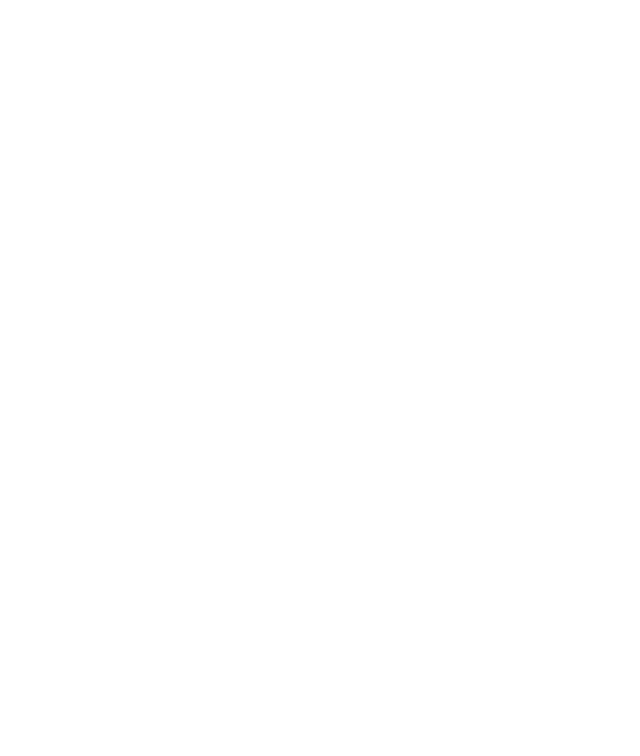
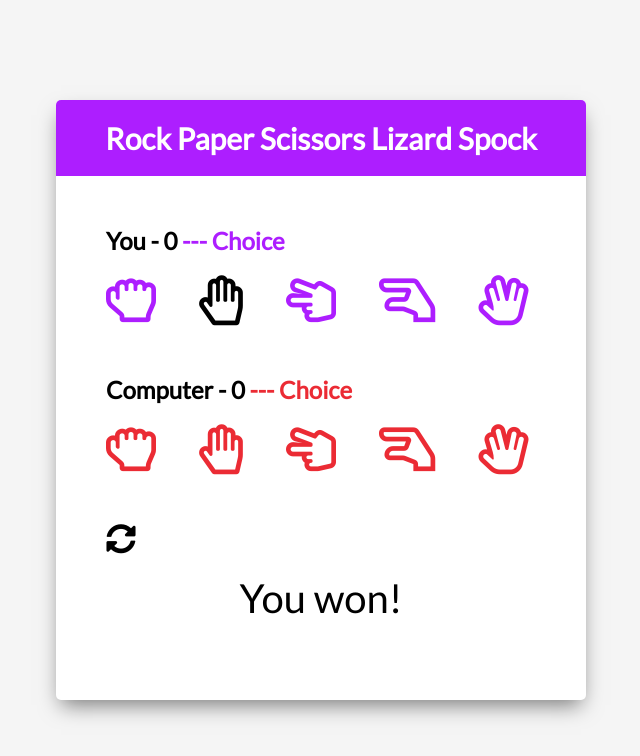
Before and after one commit to ionpdev/rock-spock-game, a plain HTML site: page index.html in a window 1280 px wide. Shown: the whole page, without its empty margins (319-959 px from the left). Drawn offline with Linux system fonts and the light colour scheme.

Commit message:
app UI, player and computer, icons and fonts

```diff
--- a/index.html
+++ b/index.html
@@ -12,6 +12,54 @@
     <link rel="stylesheet" href="style.css" />
   </head>
   <body>
+    <div class="game-container">
+      <!-- Header -->
+      <div class="header">
+        <h1>Rock Paper Scissors Lizard Spock</h1>
+      </div>
+      <!-- Player Container -->
+      <div class="player-container" id="player">
+        <h2>
+          You - <span id="playerScore">0</span
+          ><span class="choice" id="choice"> --- Choice</span>
+        </h2>
+        <i class="far fa-hand-rock" title="Rock" id="playerRock"></i>
+        <i
+          class="far fa-hand-paper selected"
+          title="Paper"
+          id="playerPaper"
+        ></i>
+        <i
+          class="far fa-hand-scissors"
+          title="Scissors"
+          id="playerScrissors"
+        ></i>
+        <i class="far fa-hand-lizard" title="Lizard" id="playerLizard"></i>
+        <i class="far fa-hand-spock" title="Spock" id="playerSpock"></i>
+      </div>
+      <!-- Computer Container -->
+      <div class="player-container" id="computer">
+        <h2>
+          Computer - <span id="computerScore">0</span
+          ><span class="choice" id="choice"> --- Choice</span>
+        </h2>
+        <i class="far fa-hand-rock" title="Rock" id="computerRock"></i>
+        <i class="far fa-hand-paper" title="Paper" id="computerPaper"></i>
+        <i
+          class="far fa-hand-scissors"
+          title="Scissors"
+          id="computerScrissors"
+        ></i>
+        <i class="far fa-hand-lizard" title="Lizard" id="computerLizard"></i>
+        <i class="far fa-hand-spock" title="Spock" id="computerSpock"></i>
+      </div>
+      <!-- Reset Icon -->
+      <i class="fas fa-sync-alt reset-icon" title="Reset"></i>
+      <!-- Results Text -->
+      <div class="result-container">
+        <he class="result-text" id="resultText">You won!</he>
+      </div>
+    </div>
     <!-- Script -->
     <script src="script.js"></script>
   </body>
--- a/style.css
+++ b/style.css
@@ -3,3 +3,139 @@
 html {
   box-sizing: border-box;
 }
+
+body {
+  margin: 0;
+  min-height: 100vh;
+  background: whitesmoke;
+  font-family: Lato, sans-serif;
+  display: flex;
+  justify-content: center;
+  align-items: center;
+}
+
+.game-container {
+  width: 530px;
+  height: 600px;
+  background: white;
+  border-radius: 5px;
+  box-shadow: 0 10px 20px -5px rgba(0, 0, 0, 0.5);
+}
+
+.header {
+  background: rgb(173, 30, 255);
+  border-top-left-radius: 5px;
+  border-top-right-radius: 5px;
+  display: flex;
+  justify-content: center;
+  align-items: center;
+}
+
+h1 {
+  color: white;
+  font-size: 30px;
+}
+
+.player-container {
+  margin: 50px;
+}
+
+h2 {
+  margin-bottom: 20px;
+}
+
+.far {
+  font-size: 50px;
+  margin-right: 40px;
+  user-select: none;
+}
+
+#player .far,
+#player .choice {
+  color: rgb(173, 30, 255);
+  cursor: pointer;
+}
+
+#computer .far,
+#computer .choice {
+  color: rgb(235, 43, 52);
+}
+
+#player .far:last-of-type,
+#computer .far:last-of-type {
+  margin-right: 0;
+}
+
+.selected {
+  color: #000000 !important;
+}
+
+.reset-icon {
+  font-size: 30px;
+  cursor: pointer;
+  margin-left: 50px;
+}
+
+.result-container {
+  display: flex;
+  justify-content: center;
+  align-items: center;
+}
+
+.result-text {
+  font-size: 40px;
+  margin: unset;
+  margin-top: 20px;
+}
+
+/* Media Query: Large Smartphone (Vertical) */
+@media screen and (max-width: 600px) {
+  .game-container {
+    height: 580px;
+    width: 95%;
+  }
+
+  h1 {
+    font-size: 24px;
+  }
+
+  .player-container {
+    margin: 50px 0 25px 25px;
+  }
+
+  .far {
+    margin-right: 20px;
+  }
+
+  .reset-icon {
+    margin-top: 25px;
+    margin-left: 25px;
+  }
+}
+
+/* Media Query: iPhone (Vertical) */
+@media screen and (max-width: 376px) {
+  .game-container {
+    height: 550px;
+  }
+
+  h1 {
+    font-size: 22px;
+  }
+
+  .player-container {
+    margin: 43px 0 25px 20px;
+  }
+
+  .far {
+    font-size: 43px;
+  }
+
+  .reset-icon {
+    margin-top: 15px;
+  }
+
+  .result-container {
+    margin: 0 20px;
+  }
+}
```
